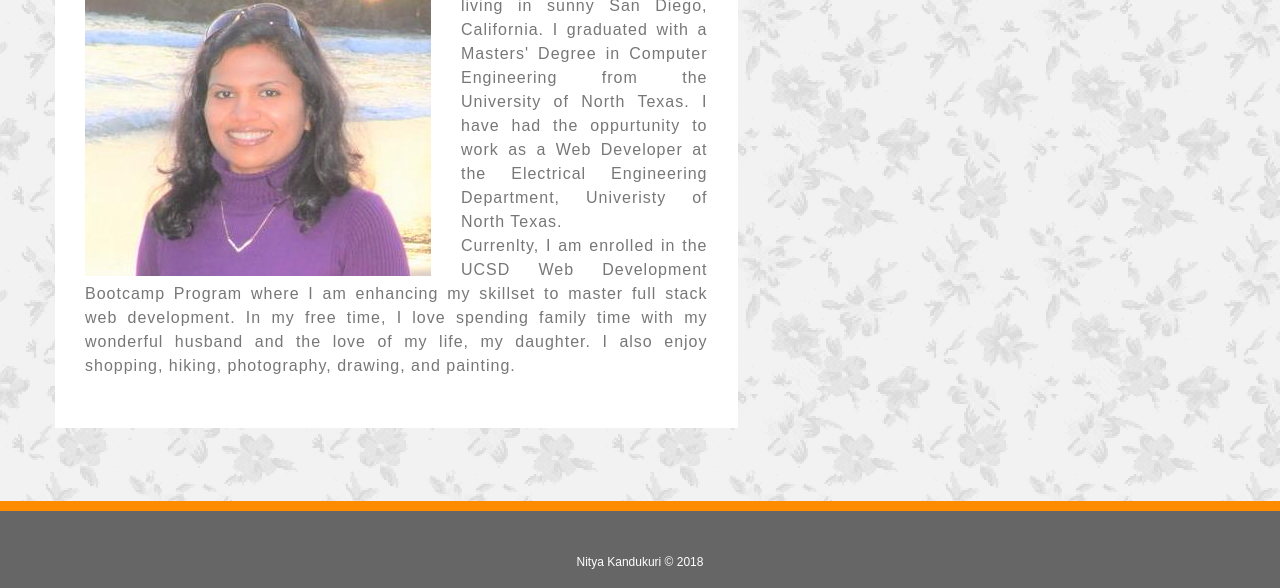
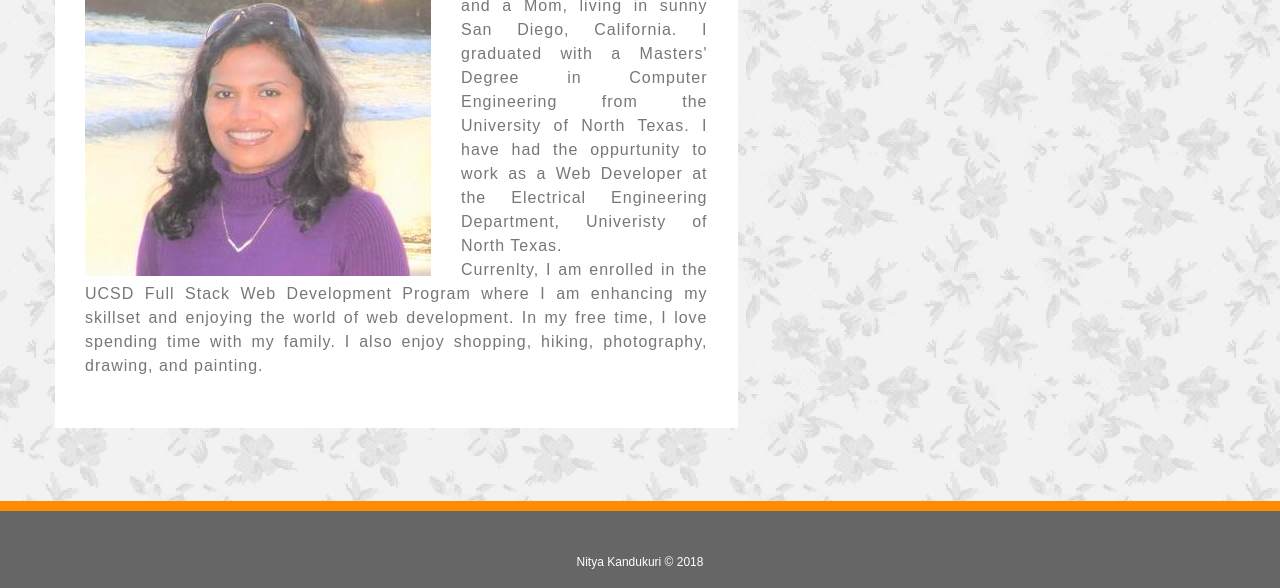
Before and after one commit to nkand84/Bootstrap-Portfolio, a plain HTML site: page index.html in a window 1280 px wide. Shown: the part 344-932 px from the top of the page. Drawn offline with nearby package versions, Linux system fonts and the light colour scheme.

Commit message:
updated readme

```diff
--- a/index.html
+++ b/index.html
@@ -54,8 +54,8 @@
                 <div>
                     <img id="personal" src="assets/imgs/me.jpg">
                     <p  class="text" id="special">Thanks for stopping By!</p>
-                    <p class="text"> Hello World! I am Nitya Kandukuri, a Web Developer living in sunny San Diego, California. I graduated with a Masters' Degree in Computer Engineering from the University of North Texas. I have had the oppurtunity to work as a Web Developer at the Electrical Engineering Department, Univeristy of North Texas. </p>
-                    <p class="text">Currenlty, I am enrolled in the UCSD Web Development Bootcamp Program where I am enhancing my skillset to master full stack web development. In my free time, I love spending family time with my wonderful husband and the love of my life, my daughter. I also enjoy shopping, hiking, photography, drawing, and painting.</p>
+                    <p class="text"> Hello World! I am Nitya Kandukuri, a Web Developer, and a Mom, living in sunny San Diego, California. I graduated with a Masters' Degree in Computer Engineering from the University of North Texas. I have had the oppurtunity to work as a Web Developer at the Electrical Engineering Department, Univeristy of North Texas. </p>
+                    <p class="text">Currenlty, I am enrolled in the UCSD Full Stack Web Development Program where I am enhancing my skillset and enjoying the world of web development. In my free time, I love spending time with my family. I also enjoy shopping, hiking, photography, drawing, and painting.</p>
                  </div>
             </div>
             <div class="col-md-1 col-sm-2"> </div>
```
Also changed, not shown: portfolio.html (+1 -1 lines), assets/imgs/about-me.png (added), assets/imgs/aboutme.png (deleted), 1 other file.
